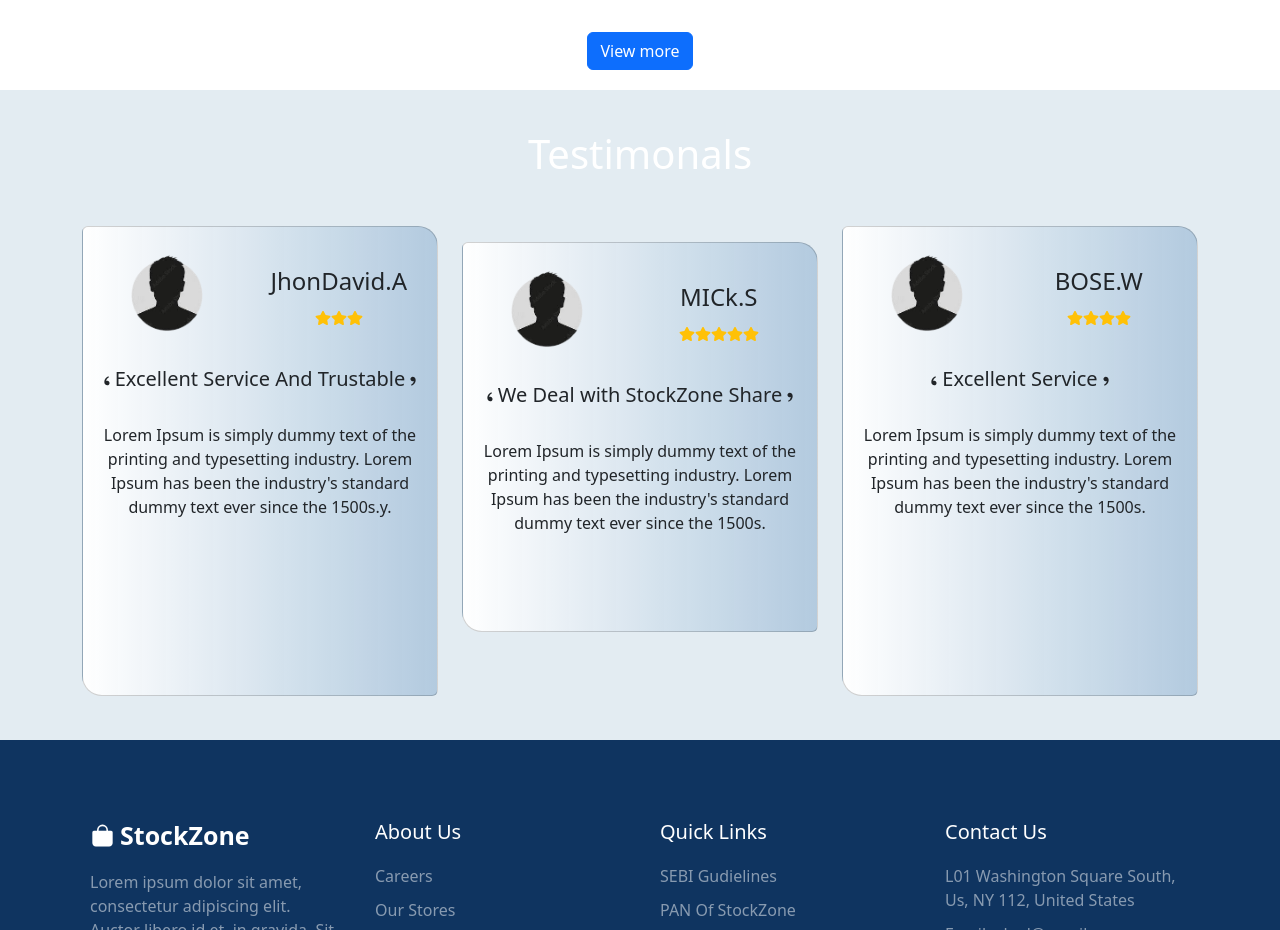
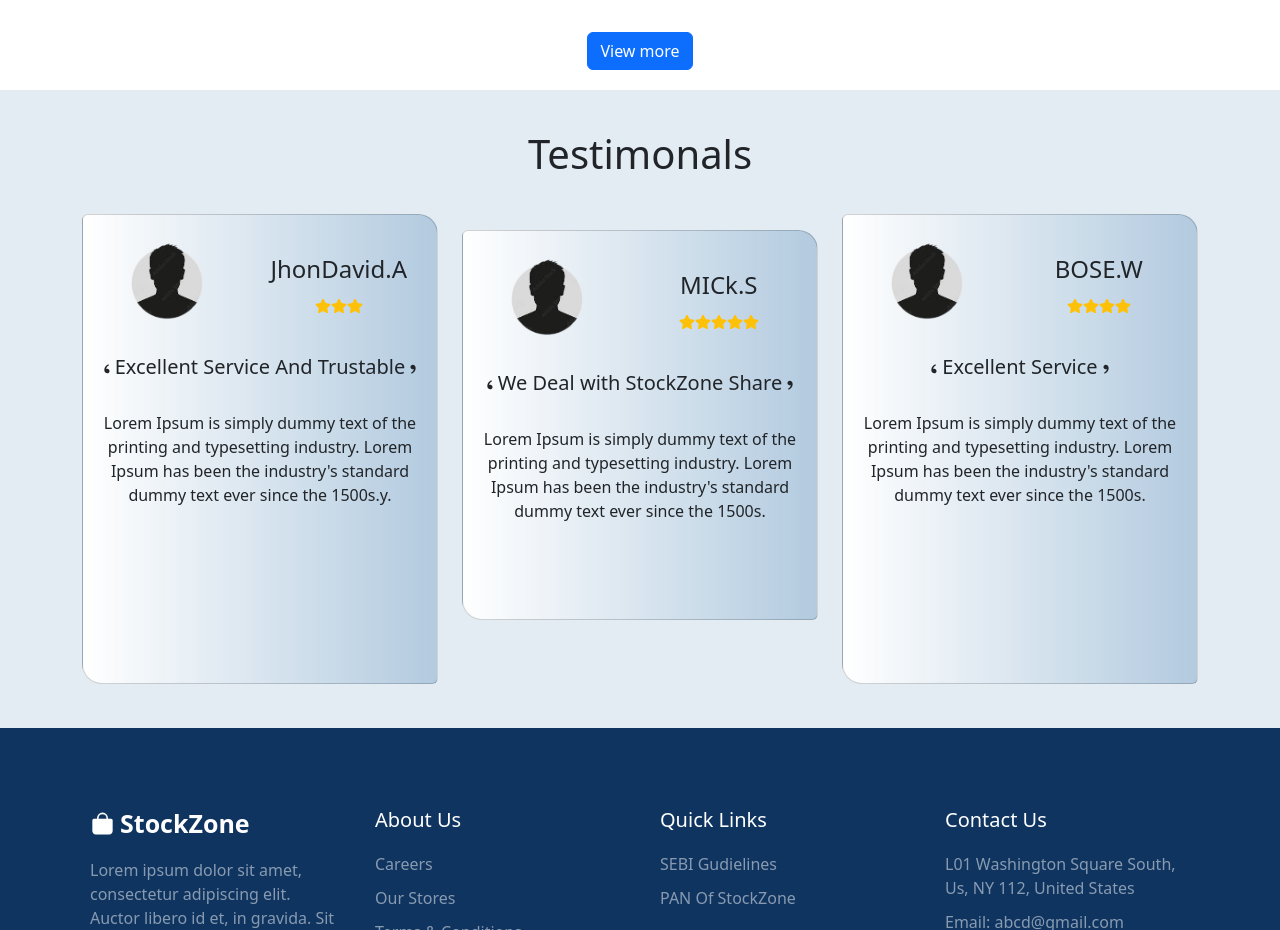
Before and after one commit to RajanRajRtr/stockZone, a React (Create React App) app: page / in a window 1280 px wide. Shown: the part 3920-4850 px from the top of the page. Built offline with nearby package versions, Linux system fonts and the light colour scheme; no server answers.

Commit message:
updated code

```diff
--- a/src/components/SliderCard/Performance.jsx
+++ b/src/components/SliderCard/Performance.jsx
@@ -9,22 +9,27 @@ const Performance = () => {
     {
       title: "Name",
       dataIndex: "name",
+      responsive: ["md", "sm", "lg", "xs"],
     },
     {
       title: "StockZone Share Price",
       dataIndex: "chinese",
+      responsive: ["md", "lg"],
     },
     {
       title: "IPO Share Price",
       dataIndex: "math",
+      responsive: ["md", "sm", "lg"],
     },
     {
       title: "CMP Price",
       dataIndex: "english",
+      responsive: ["md", "lg"],
     },
     {
       title: "Gain or Loss",
       dataIndex: "english",
+      responsive: ["md", "sm", "lg"],
       render: (text) => (
         <>
           {text > 0 ? (
@@ -42,6 +47,7 @@ const Performance = () => {
     {
       title: "Reports",
       dataIndex: "",
+      responsive: ["md", "sm", "lg"],
       render: (text) => (
         <>
           {/* <Button variant="info"> */}
--- a/src/components/wrapper/Testimonal.jsx
+++ b/src/components/wrapper/Testimonal.jsx
@@ -16,9 +16,7 @@ const Testimonal = () => {
     <section className="testimonal background">
       <Container>
         <Row>
-          <h1 className="pb-3" style={{ color: "white" }}>
-            Testimonals
-          </h1>
+          <h1 className="pb-1">Testimonals</h1>
         </Row>
         <Row className="my-4">
           <Col md={4} sm={12}>
```
